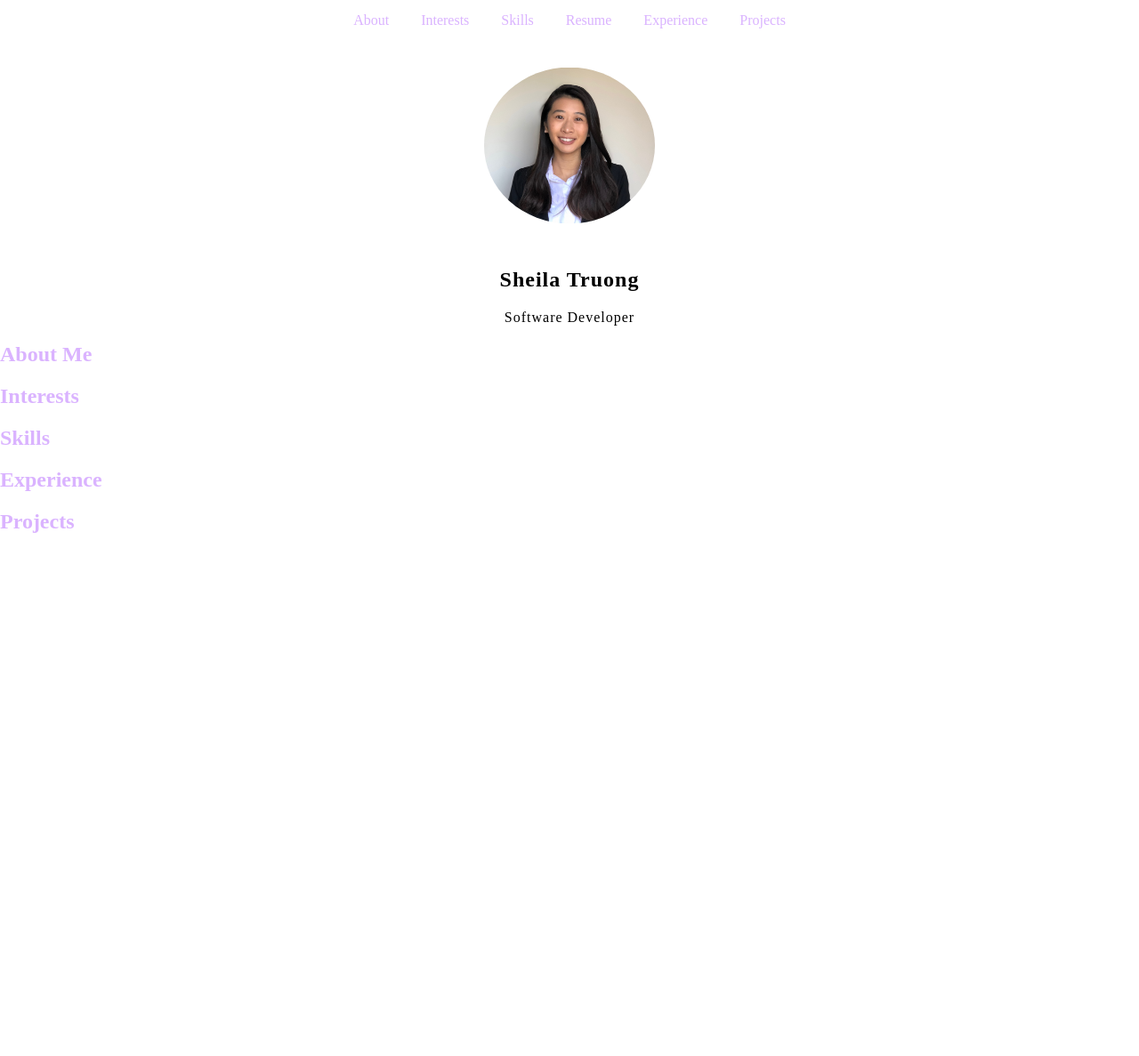
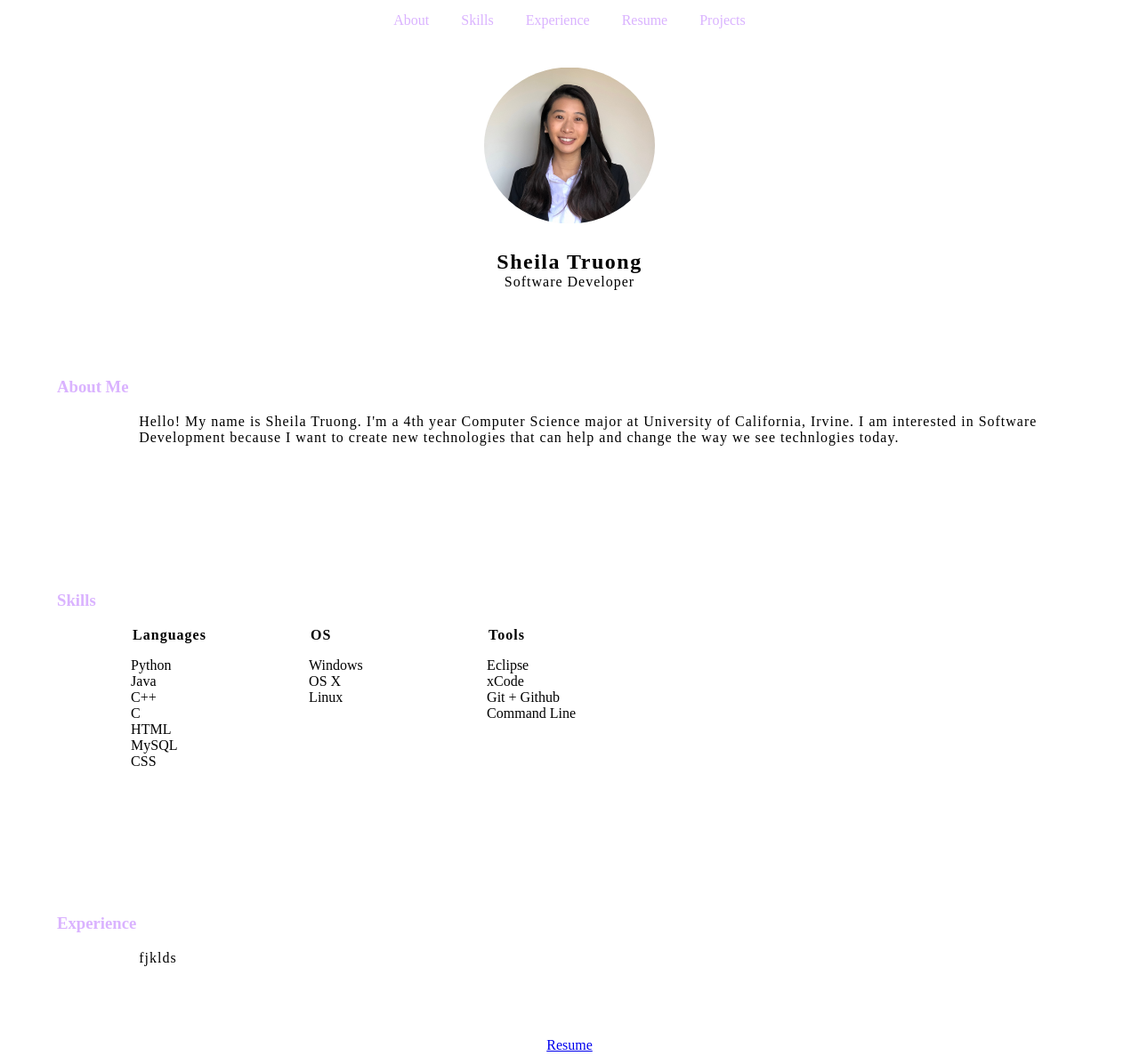
Before and after one commit to sheilatruong96/sheilatruong, a plain HTML site: page index.html in a window 1280 px wide. Shown: the top 1187 px of the page at 89% size. Before the commit the page ends 800 px from the top, so only its background shows below. Drawn offline with nearby package versions, Linux system fonts and the light colour scheme.

Commit message:
added content to Skills
created three columns in Skills.

```diff
--- a/css/style.css
+++ b/css/style.css
@@ -1,11 +1,10 @@
-
-/*makes nav bar fill the entire space*/
-body {
+/*Navigation bar */
+body { /*makes nav bar fill the entire space*/
   margin:0;
 }
 
 
-ul {
+#myTopnav {
     list-style-type: none;
     margin: 0;
     padding: 0;
@@ -14,12 +13,12 @@ ul {
 
 }
 
-li {
+#myTopnav li {
   display: inline-block;
 }
 
-ul a {
-	float: left;  /**/
+#myTopnav a {
+    float: left;
     display: block;
     color: #dab3ff;
     text-align: center;
@@ -27,7 +26,7 @@ ul a {
     text-decoration: none;
 }
 
-ul .icon {
+#myTopnav .icon {
   display: none;
 }
 
@@ -38,6 +37,7 @@ li a:hover:not(.active) {
 }
 
 
+/*Profile Picture*/
 img {
     border-radius: 50%;
     width: 15%;
@@ -46,42 +46,85 @@ img {
   padding-bottom: 2%;
 }
 
-.headingDetails {
+/*Name and Postition title*/
+.headingDetails, h2, p{
+  letter-spacing: 0.0625em;
   margin-top: 0%;
+}
+
+.headingDetails, h2{
   margin-bottom: 0%;
-	letter-spacing: 0.0625em;
+}
+
+/*Each content section*/
+.sectionTitle h3 {
+  color: #dab3ff;
+}
+
+/*About Me*/
+.sectionTitle {
+  padding: 5%;
+}
+
+.sectionTitle p {
+  margin-left: 8%;
+}
+
+/*skills*/
+.skillCol {
+  margin-left: 6%;
+}
+.languages, .os, .tools{
+  width: 200px;
+  float:left;
 }
 
 
-.sectionTitle {
-	color: #dab3ff;
+.languages ul, .os ul, .tools ul{
+  list-style-type: none;
+  font-size: 1em;
+  padding: 0;
+  margin-left: 7%;
+}
 
+br {
+  clear: left;
+}
+
+
+
+/*450*/
+
+
+
+footer {
+  padding: 10%;
 }
 
 /*responsive design to nav bar*/
 @media screen and (max-width: 600px) {
-  ul a {
+  #myTopnav a {
     display: none;
   }
-  ul .icon {
+  #myTopnav .icon {
     float: left;
     display: block;
   }
 }
 
 @media screen and (max-width: 600px) {
-  ul.responsive {
+  #myTopnav.responsive {
     position: relative;
   }
-  ul.responsive .icon {
+  #myTopnav.responsive .icon {
     position: absolute;
     top: 0;
   }
-  ul.responsive a {
+  #myTopnav.responsive a {
     float: none;
     display: block;
   }
-  ul.responsive li{
+  #myTopnav.responsive li{
     display:block;
   }
 }
--- a/index.html
+++ b/index.html
@@ -25,17 +25,16 @@
 	<nav>
 		<ul id="myTopnav">
 			<li><a href="#about">About</a></li>
-			<li><a href="#interests">Interests</a></li>
 			<li><a href="#skills">Skills</a></li>
+			<li><a href="#experience">Experience</a></li>
 			<li><a href="#resume">Resume</a></li>
-			<li><a href="#experience">Experience</a></li>
 			<li><a href="#projects">Projects</a></li>
 			<a href="javascript:void(0);" class="icon" onclick="myFunction()">&#9776;</a>
 		</ul>
 	</nav>
 
 	<!-- picture, name, title -->
-	<div class="headingDetails">
+	<div class=headingDetails>
 		<center>
 			<img src="sheila.jpeg" alt="Portfolio Picture">
 			<h2>Sheila Truong</h2>
@@ -44,32 +43,82 @@
 	</div>
 
 	<!-- About Me  -->
-	<div>
-	<h2 class=sectionTitle> About Me </h2>
-	</div>
-
-	<!-- Interests  -->
-	<div>
-	<h2 class=sectionTitle> Interests </h2>
+	<div class=sectionTitle>
+		<h3> About Me </h3>
+		<p>
+			Hello! My name is Sheila Truong. I'm a 4th year Computer Science major at University of California, Irvine. I am interested in Software Development because I want to create new technologies that can help and change the way we see technlogies today.
+		</p>
 	</div>
 
 	<!-- Skills  -->
-	<div>
-	<h2 class=sectionTitle> Skills </h2>
-	</div>
+	<div class=sectionTitle>
+		<h3> Skills </h3>
 
-	<!-- Experience  -->
-	<div>
-	<h2 class=sectionTitle> Experience </h2>
-	</div>
+		<div class=skillCol>
+			<div class=languages>
+				<b><p> Languages </p></b>
+				<ul>
+				  <li>Python</li>
+				  <li>Java</li>
+				  <li>C++</li>
+				  <li>C</li>
+				  <li>HTML</li>
+				  <li>MySQL</li>
+				  <li>CSS</li>
+				</ul>
+			</div>
 
-	<!-- Projects  -->
-	<div>
-	<h2 class=sectionTitle> Projects </h2>
+			<div class=os>
+				<b><p> OS </p></b>
+				<ul>
+				  <li>Windows</li>
+				  <li>OS X</li>
+				  <li>Linux</li>
+
+				</ul>
+			</div>
+
+			<div class=tools>
+				<b><p> Tools </p></b>
+				<ul>
+				  <li>Eclipse</li>
+				  <li>xCode</li>
+				  <li>Git + Github</li>
+				  <li>Command Line</li>
+				</ul>
+			</div>
+
+			 <br/>
+		</div>
 	</div>
 
 
 
 
+
+
+
+	<div class=sectionTitle>
+		<h3> Experience </h3>
+		<p>
+			fjklds
+		</p>
+	</div>
+
+	<center>
+		<a href=#>Resume</a>
+	</center>
+
+	<div class=sectionTitle>
+		<h3> Projects </h3>
+		<p>
+			fjklds
+		</p>
+	</div>
+
+	<center>
+		<footer>&copy; Sheila Truong 2017</footer>
+	</center>
+
 </body>
 </html>
```
Lines whose indentation alone changed are shown as unchanged.
